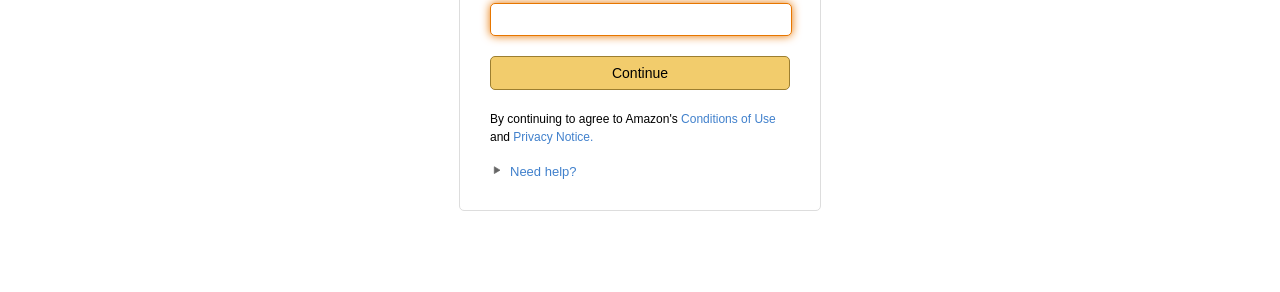
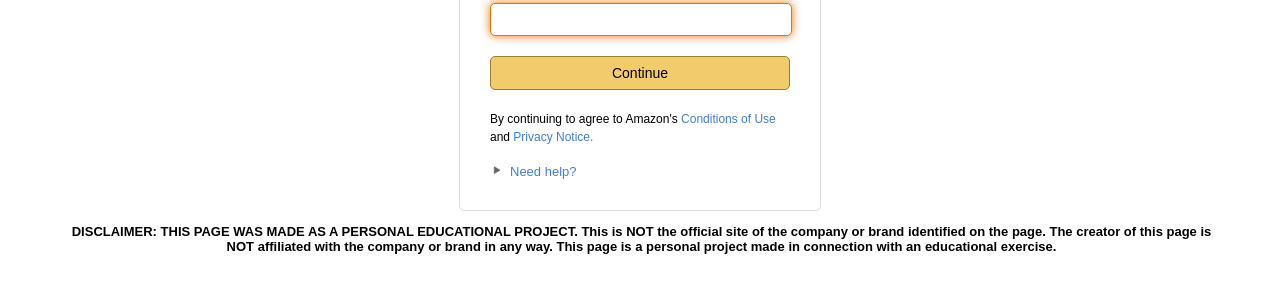
Before and after one commit to Mohdtsf/amazon-login-page-clone, a plain HTML site: page index.html in a window 1280 px wide. Shown: the part 186-478 px from the top of the page. Drawn offline with Linux system fonts and the light colour scheme.

Commit message:
Added Disclaimer

```diff
--- a/index.html
+++ b/index.html
@@ -43,5 +43,16 @@
         >Need help?</a
       >
     </div>
+    <footer>
+      <div class="disclaimer">
+        <p>
+          DISCLAIMER: THIS PAGE WAS MADE AS A PERSONAL EDUCATIONAL PROJECT. This
+          is NOT the official site of the company or brand identified on the
+          page. The creator of this page is NOT affiliated with the company or
+          brand in any way. This page is a personal project made in connection
+          with an educational exercise.
+        </p>
+      </div>
+    </footer>
   </body>
 </html>
```
